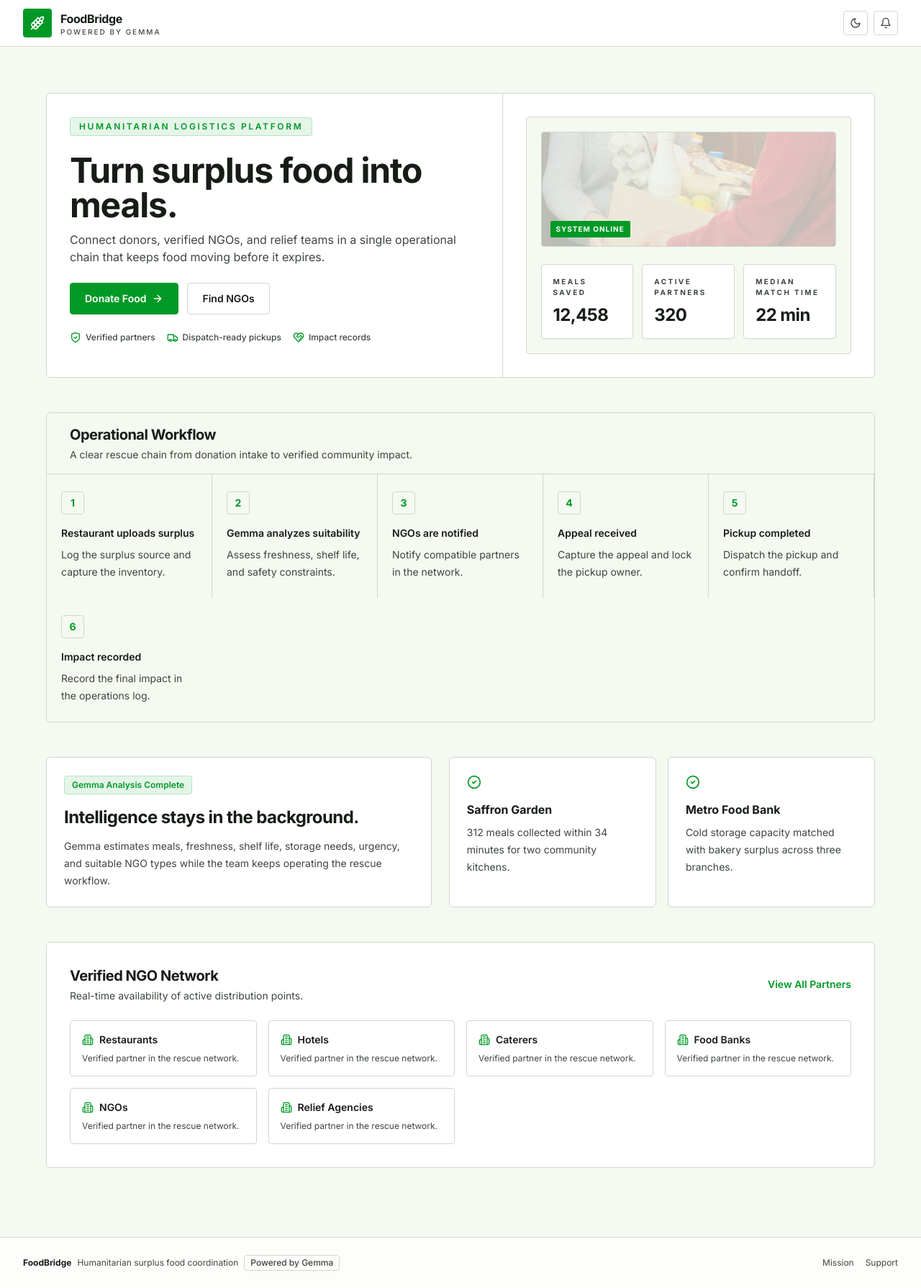
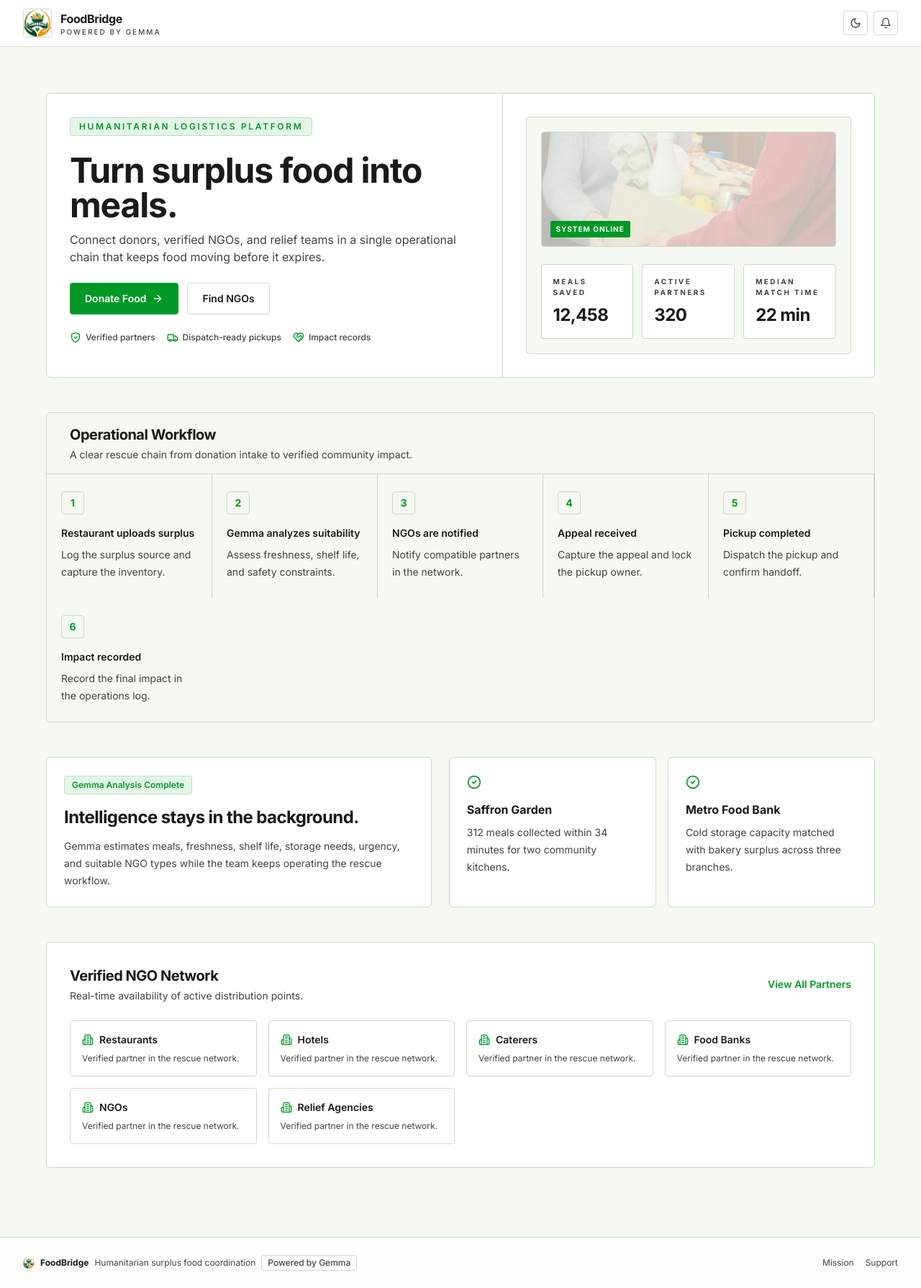
Before and after one commit to DNA-Coded/bridgefood, a React (Vite) app in the folder apps/web/: page / in a window 1280 px wide. Shown: the whole page at 72% size. Built offline with nearby package versions, Linux system fonts and the light colour scheme.

Commit message:
Initial commit

```diff
--- a/apps/web/index.html
+++ b/apps/web/index.html
@@ -2,9 +2,9 @@
 <html lang="en">
   <head>
     <meta charset="UTF-8" />
-    <link rel="icon" type="image/svg+xml" href="/vite.svg" />
+    <link rel="icon" type="image/png" href="/logo.png" />
     <meta name="viewport" content="width=device-width, initial-scale=1.0" />
-    <title>FoodBridge AI</title>
+    <title>FoodBridge | Humanitarian Logistics</title>
   </head>
   <body>
     <div id="root"></div>
--- a/apps/web/src/layouts/MainLayout.tsx
+++ b/apps/web/src/layouts/MainLayout.tsx
@@ -1,5 +1,5 @@
 import React, { useMemo, useState } from 'react';
-import { Bell, Menu, Moon, Search, Sun, X, Wheat } from 'lucide-react';
+import { Bell, Menu, Moon, Search, Sun, X } from 'lucide-react';
 import { useThemeStore } from '../stores/themeStore';
 import { useUserStore } from '../stores/userStore';
 
@@ -44,8 +44,8 @@ export const MainLayout: React.FC<MainLayoutProps> = ({ children, currentRoute,
       <header className="sticky top-0 z-40 border-b border-border bg-card/95 backdrop-blur">
         <div className="mx-auto flex h-16 max-w-[1440px] items-center justify-between px-4 md:px-8">
           <button onClick={() => handleNav('/')} className="flex items-center gap-3" aria-label="FoodBridge home">
-            <span className="flex h-10 w-10 items-center justify-center rounded-md bg-primary text-primary-foreground">
-              <Wheat className="h-5 w-5" />
+            <span className="flex h-10 w-10 items-center justify-center overflow-hidden rounded-md border border-border bg-background">
+              <img src="/logo.png" alt="FoodBridge logo" className="h-full w-full object-cover" />
             </span>
             <span className="flex flex-col leading-tight text-left">
               <span className="text-base font-bold tracking-tight">FoodBridge</span>
@@ -131,7 +131,10 @@ export const MainLayout: React.FC<MainLayoutProps> = ({ children, currentRoute,
         <footer className="border-t border-border bg-card/80 py-6">
           <div className="mx-auto flex max-w-[1440px] flex-col items-center justify-between gap-3 px-4 text-xs text-muted-foreground md:flex-row md:px-8">
             <div className="flex flex-wrap items-center justify-center gap-2 md:justify-start">
-              <span className="font-bold text-foreground">FoodBridge</span>
+              <span className="flex items-center gap-2 font-bold text-foreground">
+                <img src="/logo.png" alt="FoodBridge logo" className="h-4 w-4 rounded-sm object-cover" />
+                FoodBridge
+              </span>
               <span>Humanitarian surplus food coordination</span>
               <span className="rounded-md border border-border px-2 py-0.5 font-medium">Powered by Gemma</span>
             </div>
```
Also changed, not shown: apps/web/public/logo.png (added).
